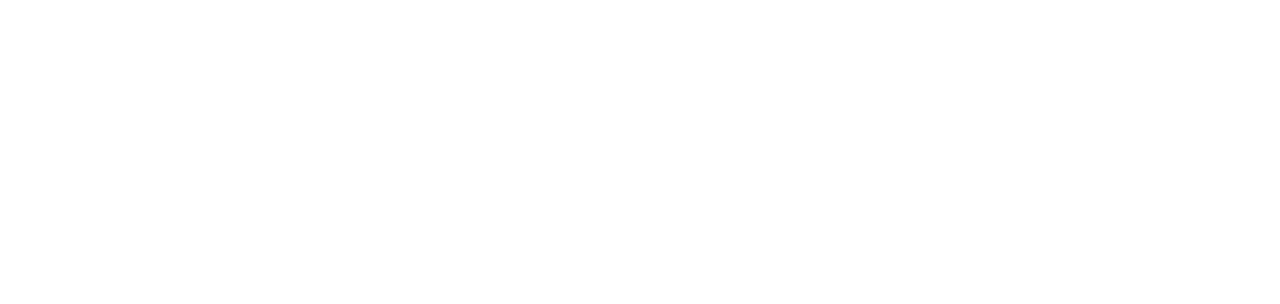
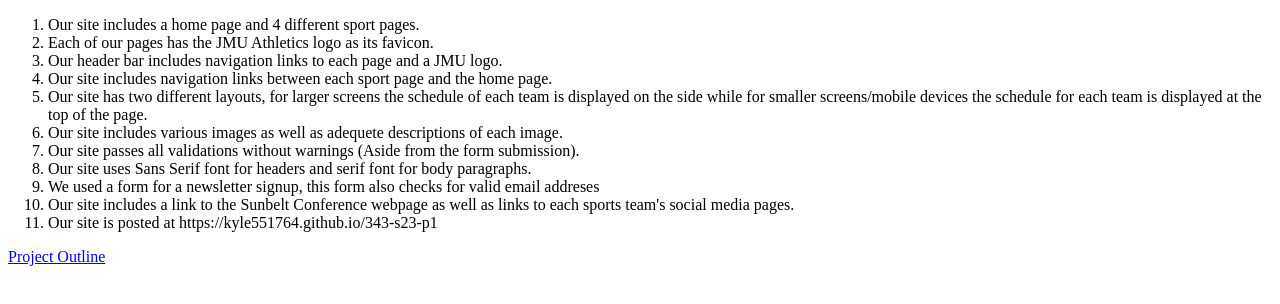
Before and after one commit to Kyle551764/343-s23-p1, a plain HTML site: page report.html in a window 1280 px wide. Drawn offline with Linux system fonts and the light colour scheme.

Commit message:
final product

```diff
--- a/report.html
+++ b/report.html
@@ -1,12 +1,30 @@
 <!DOCTYPE html>
 <html lang="en">
+
 <head>
   <meta charset="UTF-8">
   <meta http-equiv="X-UA-Compatible" content="IE=edge">
   <meta name="viewport" content="width=device-width, initial-scale=1.0">
   <title>Document</title>
 </head>
+
 <body>
+  <ol type="1">
+    <li>Our site includes a home page and 4 different sport pages.</li>
+    <li>Each of our pages has the JMU Athletics logo as its favicon.</li>
+    <li>Our header bar includes navigation links to each page and a JMU logo.</li>
+    <li>Our site includes navigation links between each sport page and the home page.</li>
+    <li>Our site has two different layouts, for larger screens the schedule of each team is displayed on the side while
+      for smaller screens/mobile devices the schedule for each team is displayed at the top of the page.</li>
+    <li>Our site includes various images as well as adequete descriptions of each image.</li>
+    <li>Our site passes all validations without warnings (Aside from the form submission).</li>
+    <li>Our site uses Sans Serif font for headers and serif font for body paragraphs.</li>
+    <li>We used a form for a newsletter signup, this form also checks for valid email addreses</li>
+    <li>Our site includes a link to the Sunbelt Conference webpage as well as links to each sports team's social media
+      pages.</li>
+    <li>Our site is posted at https://kyle551764.github.io/343-s23-p1</li>
+  </ol>
+  <a href="design/CS_343_-_Project_1_Outline.pdf">Project Outline</a>
+</body>
 
-</body>
 </html>
```
Also changed, not shown: css/style.css (+12 -5 lines), football.html (+9 -7 lines), index.html (+2 -1 lines), 1 other file.
